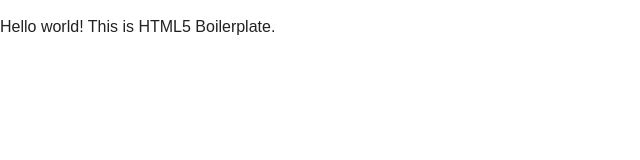
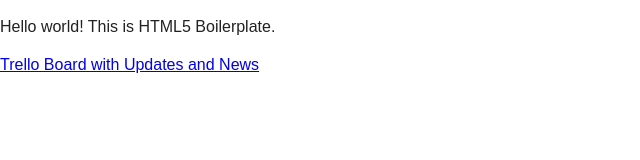
Before and after one commit to LunaCam78/Wyze-Cam-Filters, a plain HTML site: page index.html in a window 1280 px wide. Shown: the whole page, without its empty margins (0-640 px from the left). Drawn offline with Linux system fonts and the light colour scheme.

Commit message:
Added Trello Board link

```diff
--- a/index.html
+++ b/index.html
@@ -23,6 +23,7 @@
         <![endif]-->
 
         <p>Hello world! This is HTML5 Boilerplate.</p>
+        <a href="https://trello.com/b/vXPfuC86/wyze-cam-filters-and-wraps">Trello Board with Updates and News</a>
         <form action="/create_subscription.php" method="POST">
         <script src="https://checkout.stripe.com/checkout.js" class="stripe-button" data-key="pk_test_TYooMQauvdEDq54NiTphI7jx" data-image="/images/marketplace.png" data-name="Emma's Farm CSA" data-description="Subscription for 1 weekly box" data-amount="2000" data-label="Sign Me Up!"> </script>
         </form>
```
